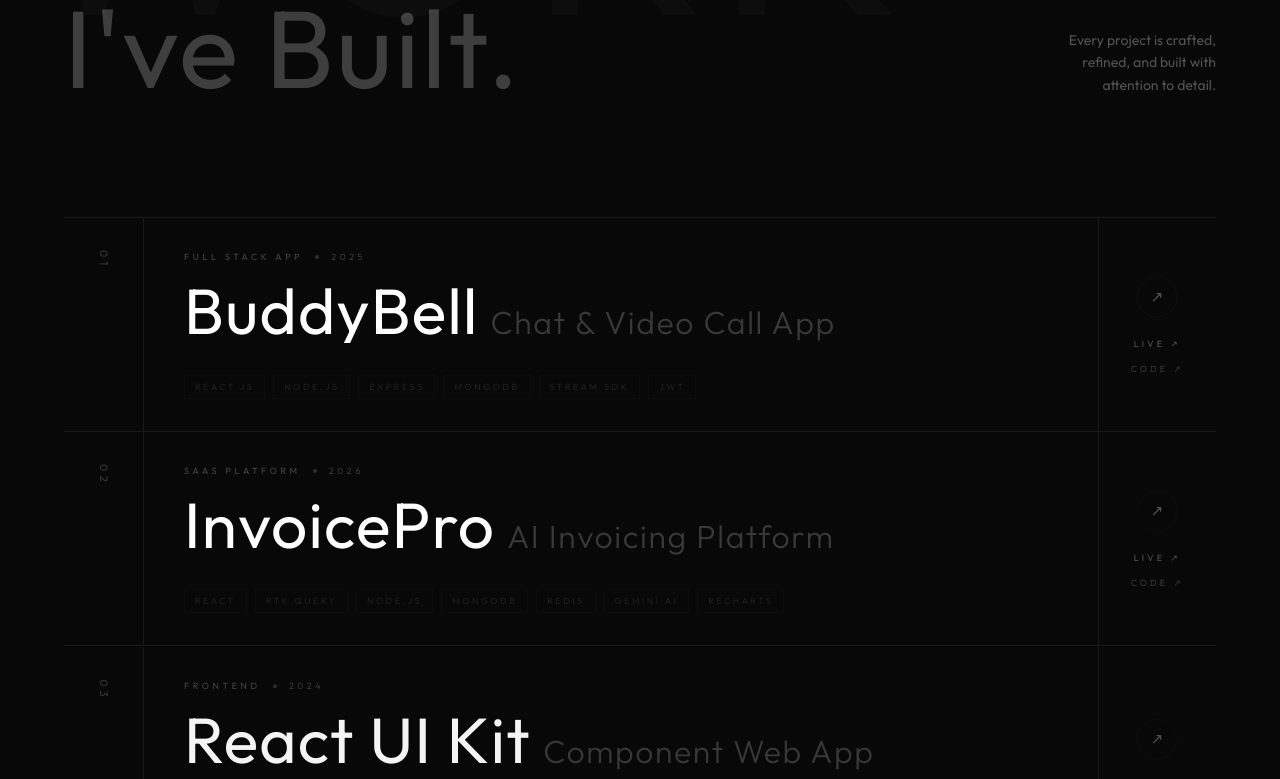
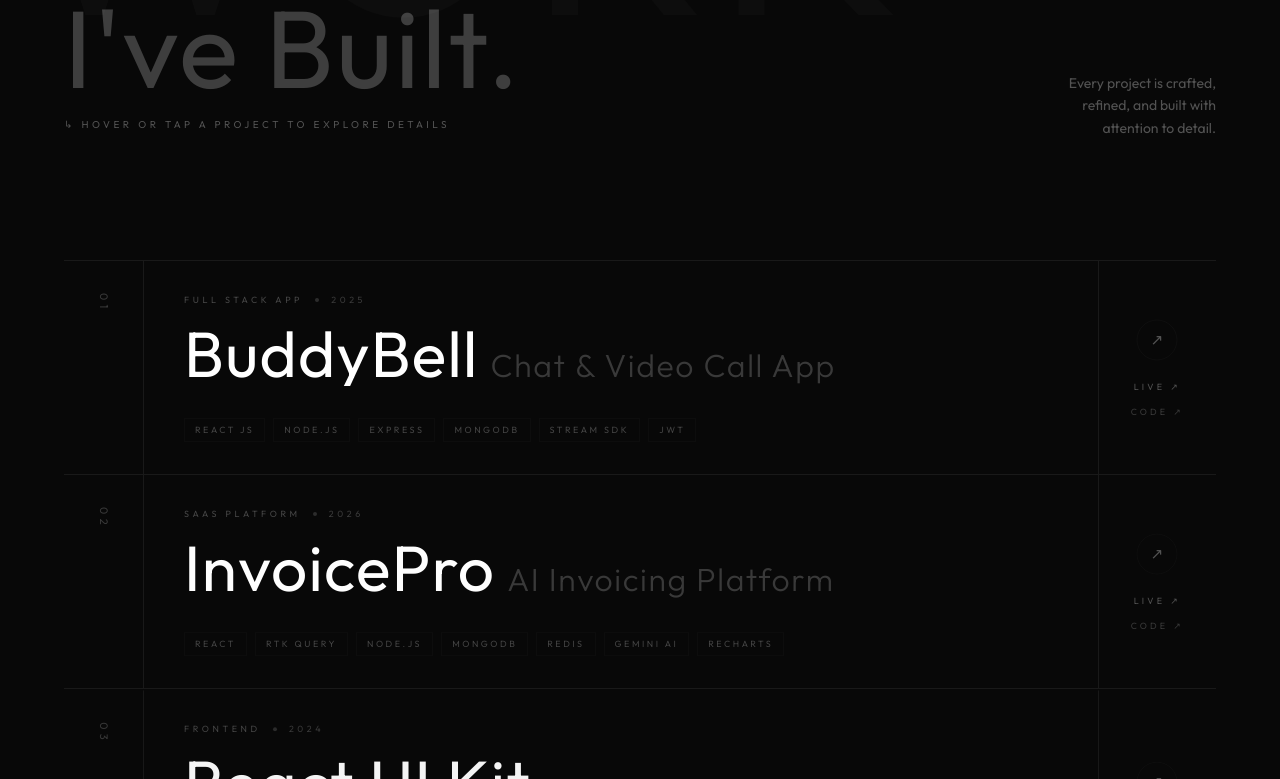
Before and after one commit to UdeshBhatti2004/PortFolio, a React (Vite) app: page / in a window 1280 px wide. Shown: the part 3041-3820 px from the top of the page. Built offline with nearby package versions, Linux system fonts and the light colour scheme; no server answers.

Commit message:
Fixed scrolling issue of menu on mobile and also incrase the opactiy of skill tag in work

```diff
--- a/src/components/CustomCursor.jsx
+++ b/src/components/CustomCursor.jsx
@@ -1,11 +1,12 @@
-import { useEffect, useRef } from "react";
+import { useEffect, useRef, useState } from "react";
 
 export default function CustomCursor() {
   const dot = useRef(null);
   const ring = useRef(null);
-  const pos = useRef({ x: 0, y: 0 });
-  const ring_pos = useRef({ x: 0, y: 0 });
+  const pos = useRef({ x: -100, y: -100 });
+  const ring_pos = useRef({ x: -100, y: -100 });
   const raf = useRef(null);
+  const [isVisible, setIsVisible] = useState(false);
 
   const canUseCustomCursor =
     typeof window !== "undefined" &&
@@ -15,6 +16,7 @@ export default function CustomCursor() {
     if (!canUseCustomCursor) return;
 
     const move = (e) => {
+      if (!isVisible) setIsVisible(true);
       pos.current = { x: e.clientX, y: e.clientY };
     };
 
@@ -52,11 +54,11 @@ export default function CustomCursor() {
     <>
       <div
         ref={dot}
-        className="fixed w-2.5 h-2.5 bg-white rounded-full pointer-events-none z-[9999] -translate-x-1/2 -translate-y-1/2 mix-blend-difference"
+        className={`fixed w-2.5 h-2.5 bg-white rounded-full pointer-events-none z-[9999] -translate-x-1/2 -translate-y-1/2 mix-blend-difference transition-opacity duration-300 ${isVisible ? "opacity-100" : "opacity-0"}`}
       />
       <div
         ref={ring}
-        className="fixed w-10 h-10 border border-white rounded-full pointer-events-none z-[9998] -translate-x-1/2 -translate-y-1/2 mix-blend-difference"
+        className={`fixed w-10 h-10 border border-white rounded-full pointer-events-none z-[9998] -translate-x-1/2 -translate-y-1/2 mix-blend-difference transition-opacity duration-300 ${isVisible ? "opacity-100" : "opacity-0"}`}
       />
     </>
   );
--- a/src/components/Navbar.jsx
+++ b/src/components/Navbar.jsx
@@ -1,4 +1,4 @@
-import React, { useState } from "react";
+import React, { useState,useEffect } from "react";
 import { motion, AnimatePresence } from "framer-motion";
 
 function Navbar() {
@@ -9,6 +9,11 @@ function Navbar() {
   { label: "Skills", id: "#skills" },
   { label: "Contact", id: "#contact" },
 ];
+
+
+    useEffect(() => {
+  document.body.style.overflow = open ? "hidden" : "auto";
+}, [open])
 
   return (
     <>
@@ -200,8 +205,8 @@ function Navbar() {
     transition={{ delay: 0.7 }}
   >
     {[
-      { label: "GitHub", href: "https://github.com" },
-      { label: "LinkedIn", href: "https://linkedin.com" },
+      { label: "GitHub", href: "https://github.com/UdeshBhatti2004" },
+      { label: "LinkedIn", href: "https://www.linkedin.com/in/udesh-bhatti-3508192aa/" },
     ].map((s) => (
       <a
         key={s.label}
--- a/src/components/Work.jsx
+++ b/src/components/Work.jsx
@@ -148,7 +148,7 @@ function ProjectRow({ project, i }) {
             </div>
 
             <motion.p
-              className="text-white/40 text-sm leading-relaxed max-w-xl overflow-hidden"
+              className="text-white/80 text-sm leading-relaxed max-w-xl overflow-hidden"
               style={{ fontFamily: "var(--font-outfit)" }}
               animate={{
                 height: hovered ? "auto" : 0,
@@ -167,7 +167,7 @@ function ProjectRow({ project, i }) {
               {project.tech.map((t, ti) => (
                 <motion.span
                   key={ti}
-                  className="text-[9px] tracking-[0.28em] uppercase text-white/40 border border-white/[0.1] px-2.5 py-1"
+                  className="text-[9px] tracking-[0.28em] uppercase text-white border border-white/[0.1] px-2.5 py-1"
                   style={{ fontFamily: "var(--font-outfit)" }}
                   animate={hovered ? { opacity: 1, y: 0 } : { opacity: 0.6 }}
                   transition={{ duration: 0.3, delay: ti * 0.04 }}
@@ -381,6 +381,15 @@ export default function Work() {
                 </div>
               ))}
             </div>
+            <motion.p
+  initial={{ opacity: 0, y: 20 }}
+  animate={isRevealed ? { opacity: 1, y: 0 } : {}}
+  transition={{ duration: 0.6, delay: 0.7 }}
+  className="text-[10px] 2xl:text-[13px] tracking-[0.35em] uppercase text-white/30 mt-5 mb-2"
+  style={{ fontFamily: "var(--font-outfit)" }}
+>
+  ↳ hover or tap a project to explore details
+</motion.p>
           </div>
 
           <motion.p
@@ -398,11 +407,9 @@ export default function Work() {
         </div>
       </motion.div>
 
-      {/* ══════════════════════════════════
-          STACK ANIMATION AREA
-      ══════════════════════════════════ */}
-      <div className="relative z-10 w-full px-5 sm:px-10 md:px-16 w-full">
-        {}
+
+
+      <div className="relative z-10 w-full px-5 sm:px-10 md:px-16">        {}
         <AnimatePresence>
           {showStack && (
             <motion.div
```
